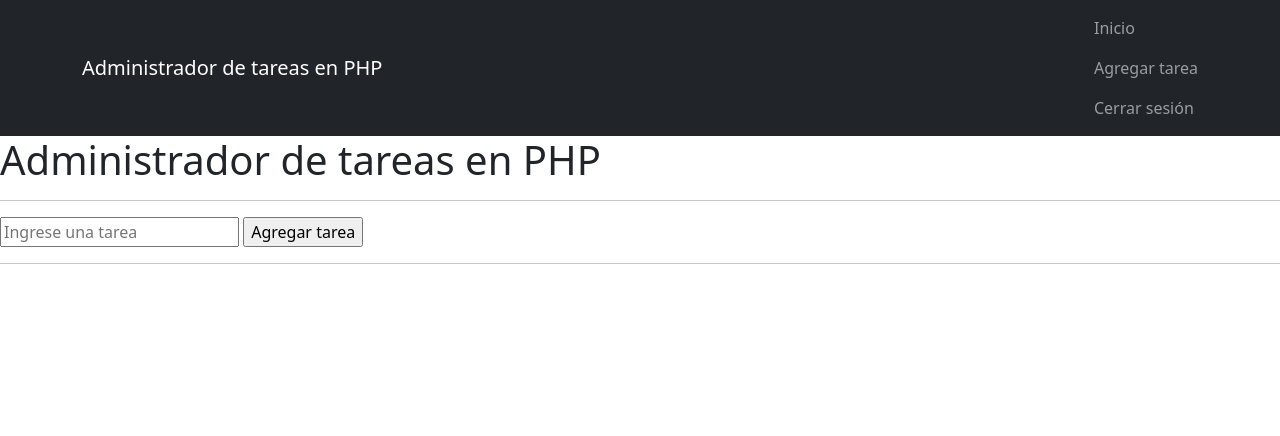
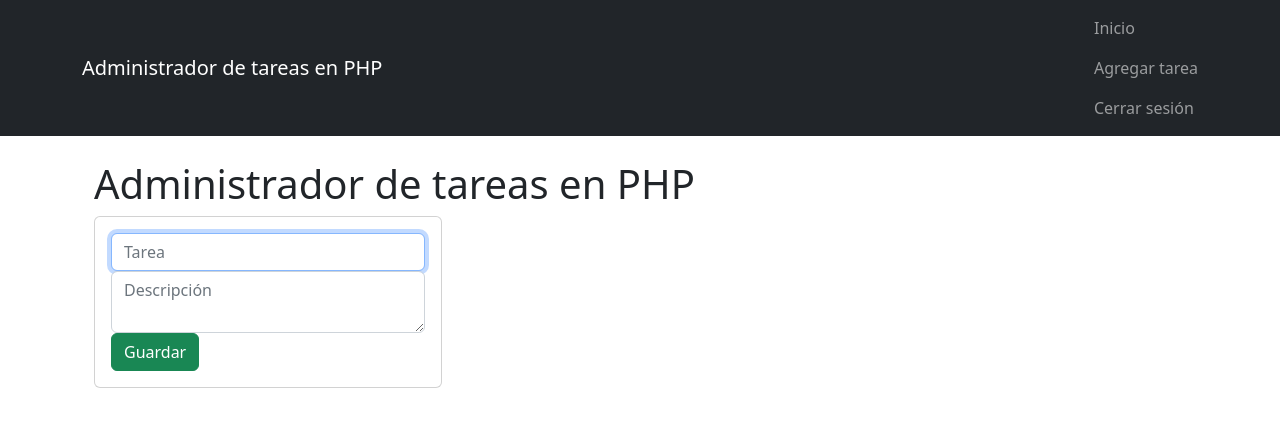
Before and after one commit to Kai-Al/crud-php, a PHP site: page / in a window 1280 px wide. Shown: the top 436 px of the page. Run offline with PHP 8.4, Linux system fonts and the light colour scheme; data that the repository does not hold is empty.

Commit message:
Creación del metodo de guardar en la base de datos

```diff
--- a/db.php
+++ b/db.php
@@ -1,4 +1,6 @@
 <?php
+
+session_start();
 
 $conn = mysqli_connect("localhost", "root", "", "crud-php");
 
--- a/index.php
+++ b/index.php
@@ -1,18 +1,38 @@
 <?php include("db.php")?>
 <?php include("includes/header.php")?>
 
+
+    <div class="container p-4">
     <h1>Administrador de tareas en PHP</h1>
-    <hr>
-    <form action="index.php" method="post">
-        <input type="text" name="tarea" placeholder="Ingrese una tarea">
-        <input type="submit" value="Agregar tarea">
-    </form>
-    <hr>
-    <?php
-        $sql = "SELECT * FROM tareas";
-        $result = mysqli_query($conn, $sql);
-        while($row = mysqli_fetch_array($result)){
-            echo "<p>".$row['tarea']."</p>";
-        }
-    ?>
+        <div class="row">
+            <div class="col-md-4">
+
+                <?php if(isset($_SESSION['message'])){ ?>
+                    <div class="alert alert-<?= $_SESSION['message_type']?> alert-dismissible fade show" role="alert">
+                        <?= $_SESSION['message']?>
+                        <button type="button" class="btn-close" data-bs-dismiss="alert" aria-label="Close"></button>
+                    </div>
+                <?php session_unset(); } ?>
+                <div class="card card-body">
+                    <form action="saveTask.php" method="POST">
+                        <div class="form-group">
+                            <input type="text" name="tittle" placeholder="Tarea" class="form-control" autofocus>
+                        </div>
+                        <div class="form-group">
+                            <textarea name="description" rows="2" placeholder="Descripción" class="form-control"></textarea>
+                        </div>
+                        <button type="submit" class="btn btn-success btn-block" name="saveTask" value="Guardar">
+                            Guardar
+                        </button>
+                    </form>
+                </div>
+
+            </div>
+            <div class="col-md-8">
+
+            </div>
+        </div>
+    </div>
+
+
 <?php include("includes/footer.php")?>
```
Also changed, not shown: saveTask.php (+19 -0 lines).
